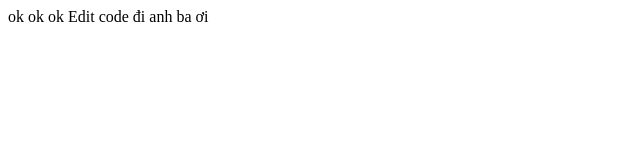
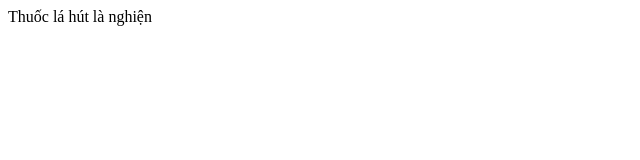
Before and after one commit to khacSon0907/client_md5, a React (Vite) app: page / in a window 1280 px wide. Shown: the top 160 px of the page, without its empty margins (0-640 px from the left). Built offline with nearby package versions, Linux system fonts and the light colour scheme.

Commit message:
upload edit

```diff
--- a/src/App.tsx
+++ b/src/App.tsx
@@ -2,8 +2,10 @@
 const App = () => {
   return (
     <div>
-      ok ok ok
-      Edit code đi anh ba ơi
+
+
+    Thuốc lá hút là nghiện
+
     </div>
   )
 }
```
